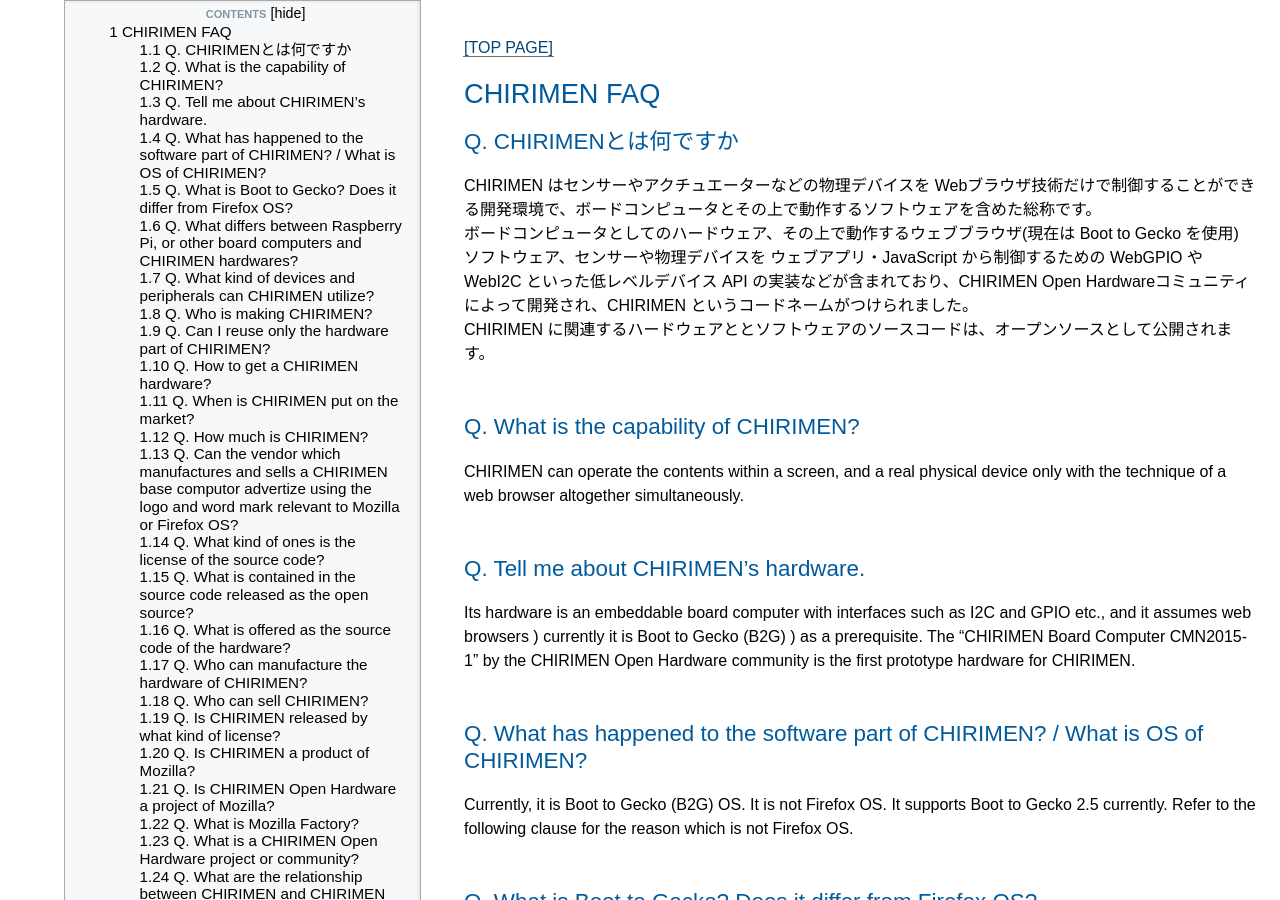
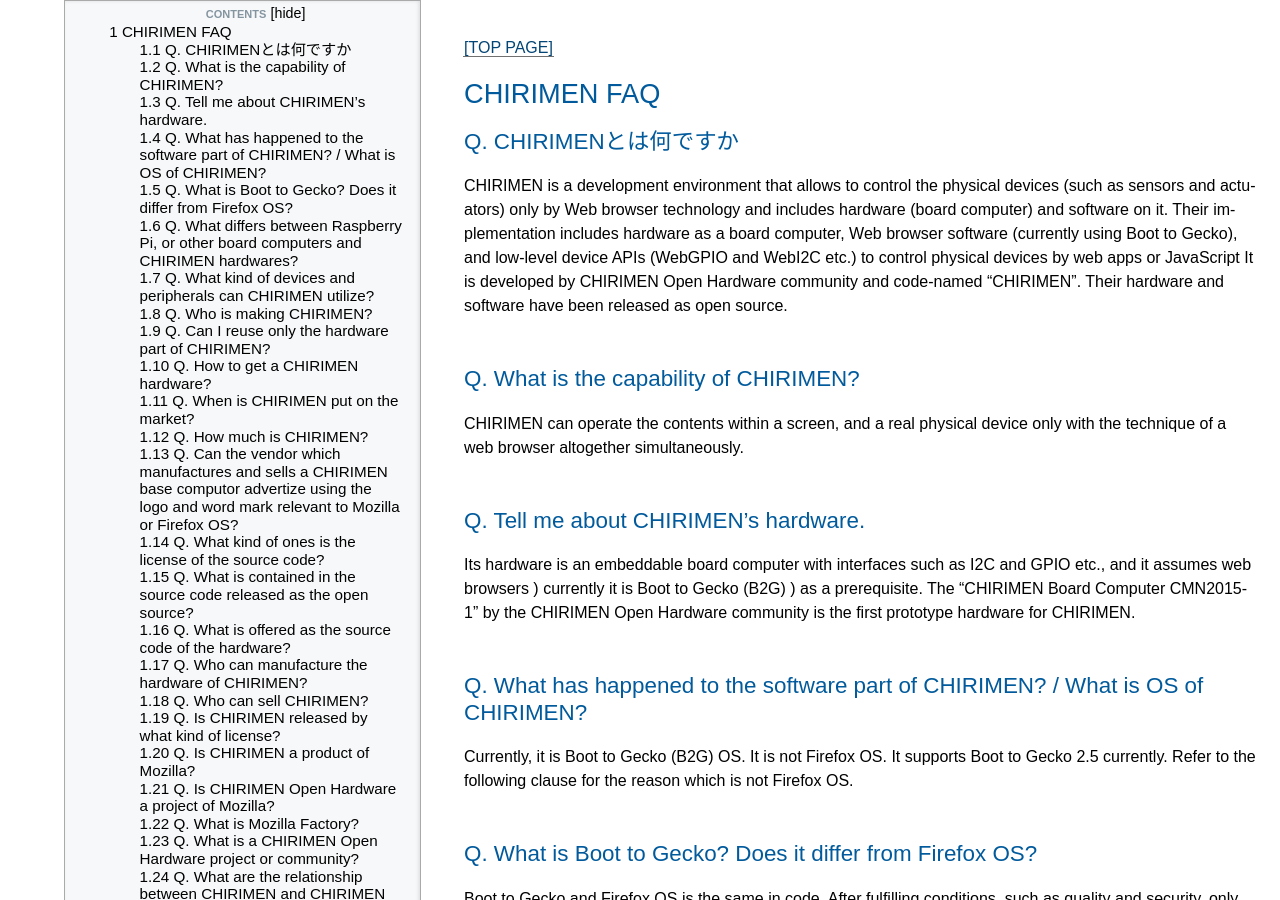
Before and after one commit to chirimen-oh/chirimen-oh.github.io, a Jekyll site: the page built from docs/en/FAQ.md, in a window 1280 px wide and 900 px high. Built offline with Jekyll 4.4.1, drawn with Linux system fonts in a browser that asks for light colours; nearby versions of some CDN libraries.

Commit message:
Update FAQ.md

```diff
--- a/docs/en/FAQ.md
+++ b/docs/en/FAQ.md
@@ -5,9 +5,9 @@ title: FAQ
 # CHIRIMEN FAQ
 
 ## Q. CHIRIMENとは何ですか
-CHIRIMEN はセンサーやアクチュエーターなどの物理デバイスを Webブラウザ技術だけで制御することができる開発環境で、ボードコンピュータとその上で動作するソフトウェアを含めた総称です。
-ボードコンピュータとしてのハードウェア、その上で動作するウェブブラウザ(現在は Boot to Gecko を使用) ソフトウェア、センサーや物理デバイスを ウェブアプリ・JavaScript から制御するための WebGPIO や WebI2C といった低レベルデバイス API の実装などが含まれており、CHIRIMEN Open Hardwareコミュニティによって開発され、CHIRIMEN というコードネームがつけられました。
-CHIRIMEN に関連するハードウェアととソフトウェアのソースコードは、オープンソースとして公開されます。
+CHIRIMEN is a development environment that allows to control the physical devices (such as sensors and actuators) only by Web browser technology and includes hardware (board computer) and software on it.
+Their implementation includes hardware as a board computer, Web browser software (currently using Boot to Gecko), and low-level device APIs (WebGPIO and WebI2C etc.) to control physical devices by web apps or JavaScript It is developed by CHIRIMEN Open Hardware community and code-named “CHIRIMEN”.
+Their hardware and software have been released as open source.
 
 ## Q. What is the capability of CHIRIMEN?
 CHIRIMEN can operate the contents within a screen, and a real physical device only with the technique of a web browser altogether simultaneously.
```
